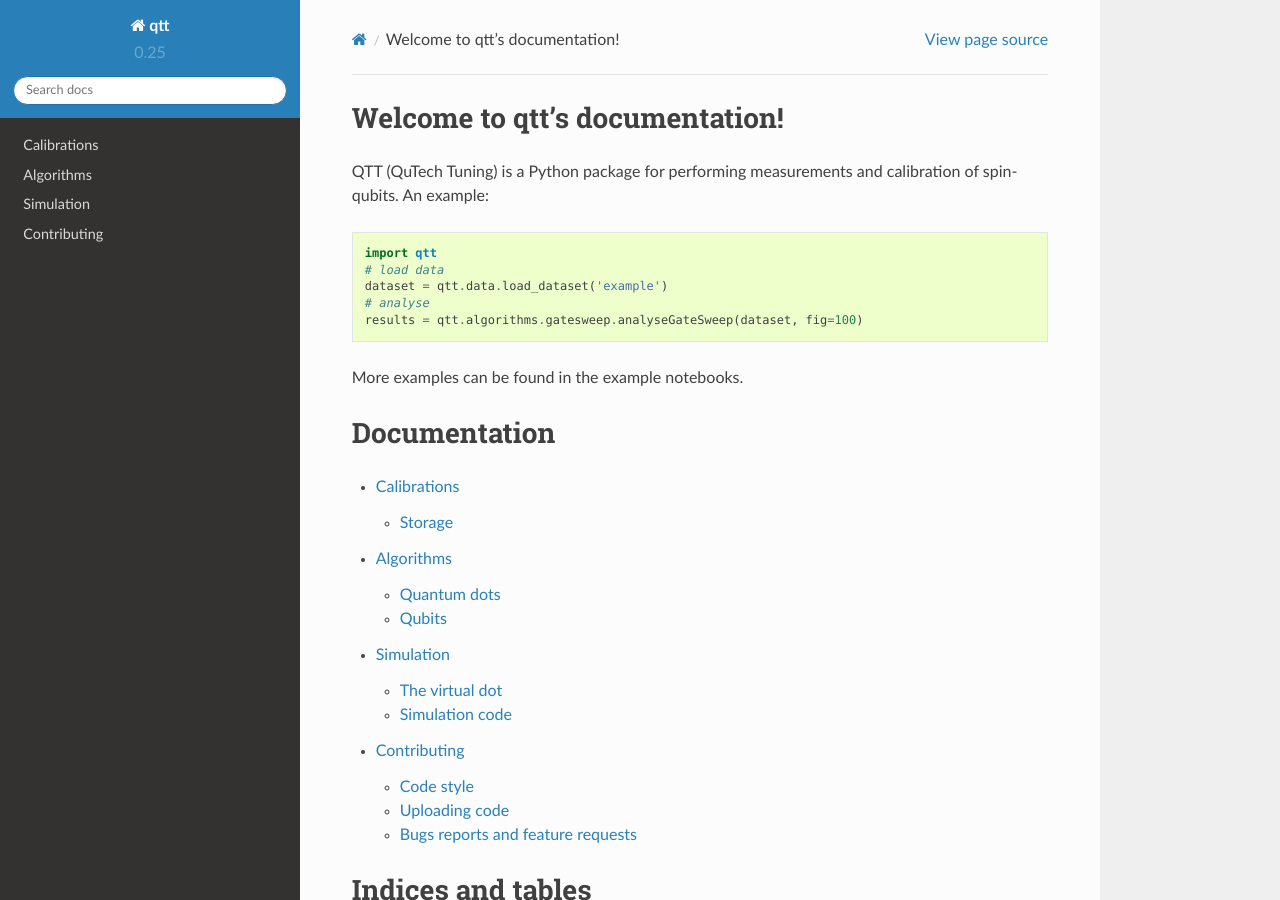
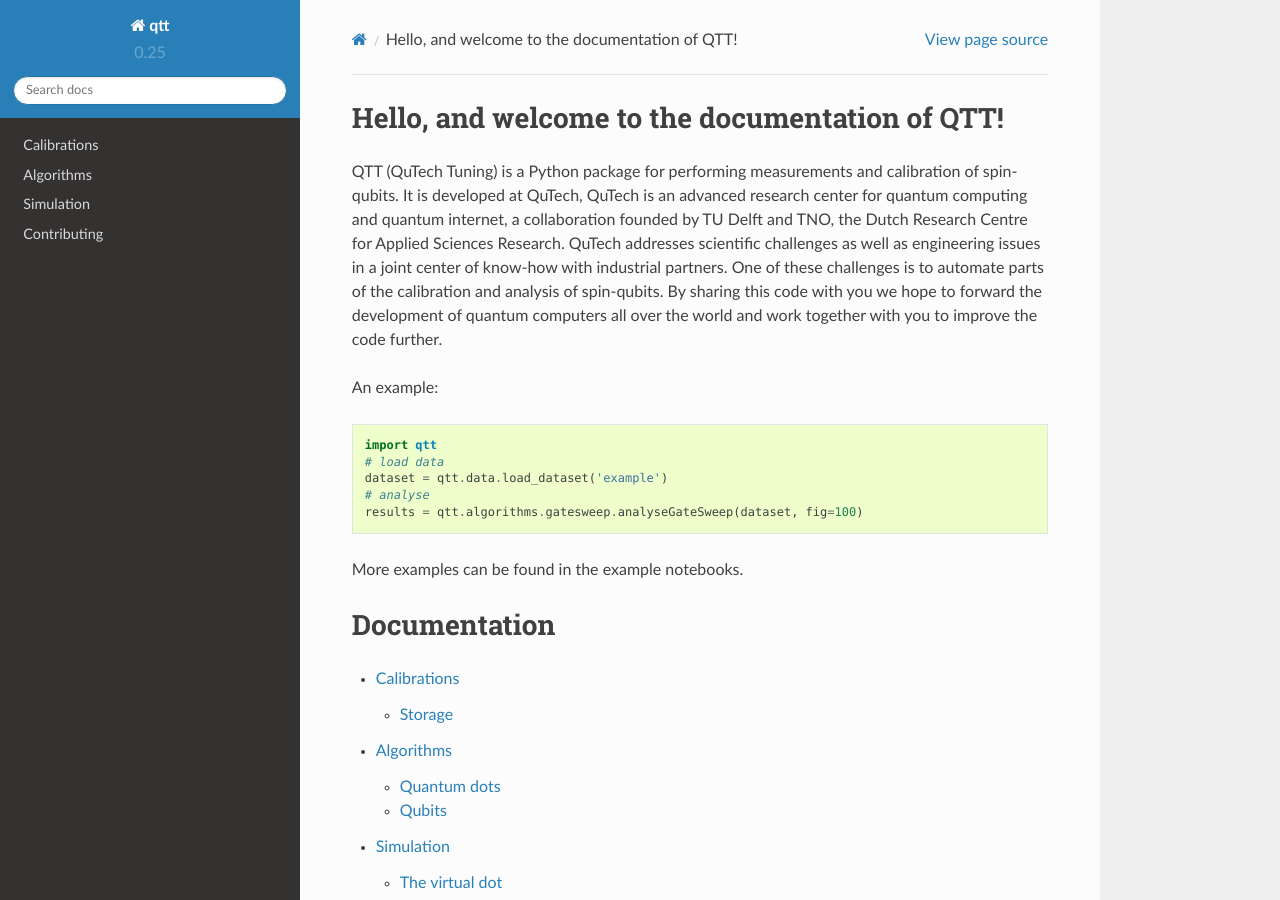
Before and after one commit to QuTech-Delft/qtt, a Sphinx documentation site: the page built from docs/index.rst, in a window 1280 px wide and 900 px high. Built offline with Sphinx 7.4.7 and the Read the Docs theme 2.0.0, drawn with Linux system fonts in a browser that asks for light colours; the version number is read from the project's files by our own code.

Commit message:
update index

```diff
--- a/docs/index.rst
+++ b/docs/index.rst
@@ -3,7 +3,7 @@
    You can adapt this file completely to your liking, but it should at least
    contain the root `toctree` directive.
 
-Welcome to qtt's documentation!
+Hello, and welcome to the documentation of QTT!
 ===============================
 
 .. toctree::
@@ -12,6 +12,12 @@
 
 
 QTT (QuTech Tuning) is a Python package for performing measurements and calibration of spin-qubits.
+It is developed at QuTech, QuTech is an advanced research center for quantum computing and quantum internet, a collaboration founded by TU Delft and TNO, the Dutch Research Centre for Applied Sciences Research.
+QuTech addresses scientific challenges as well as engineering issues in a joint center of know-how with industrial partners. One of these challenges is to automate parts of the calibration and analysis of spin-qubits.
+By sharing this code with you we hope to forward the development of quantum computers all over the world and work together with you to improve the code further.
+
+
+
 An example:
 
 .. code:: python
```
